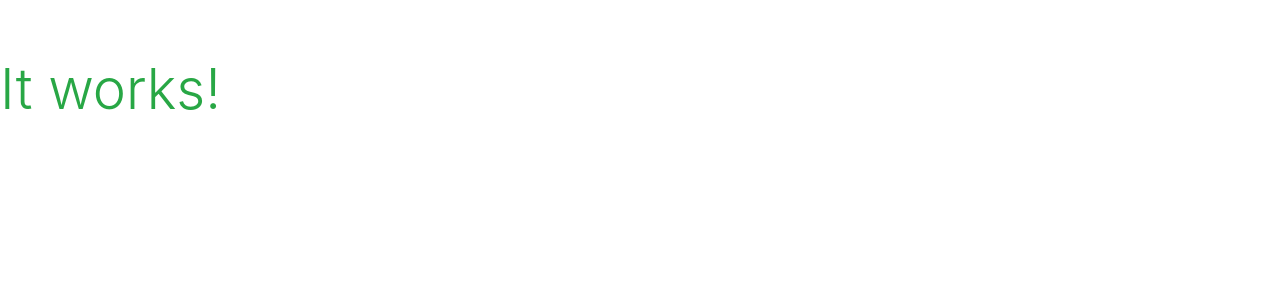
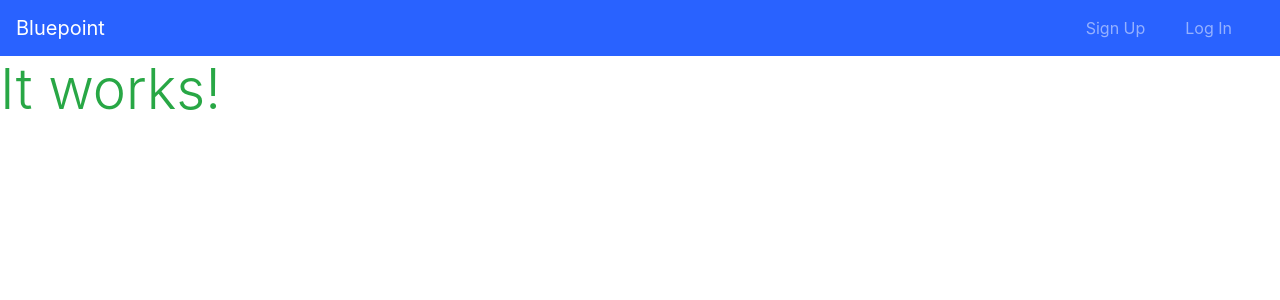
Before and after one commit to RobKnowles248/bluepoint, a Django app: page / in a window 1280 px wide. Shown: the top 300 px of the page. Run offline with Django 3.2, Linux system fonts and the light colour scheme; some libraries are stand-ins or nearby versions.

Commit message:
Add static files

```diff
--- a/bluepoint/settings.py
+++ b/bluepoint/settings.py
@@ -150,6 +150,10 @@ USE_TZ = True
 # https://docs.djangoproject.com/en/3.2/howto/static-files/
 
 STATIC_URL = '/static/'
+STATICFILES_DIRS = (os.path.join(BASE_DIR, 'static'),)
+
+MEDIA_URL = '/media/'
+MEDIA_ROOT = os.path.join(BASE_DIR, 'media')
 
 # Default primary key field type
 # https://docs.djangoproject.com/en/3.2/ref/settings/#default-auto-field
--- a/bluepoint/urls.py
+++ b/bluepoint/urls.py
@@ -15,9 +15,11 @@ Including another URLconf
 """
 from django.contrib import admin
 from django.urls import path, include
+from django.conf import settings
+from django.conf.urls.static import static
 
 urlpatterns = [
     path('admin/', admin.site.urls),
     path('accounts/', include('allauth.urls')),
     path('', include('home.urls')),
-]
+] + static(settings.MEDIA_URL, document_root=settings.MEDIA_ROOT)
--- /dev/null
+++ b/static/css/base.css
@@ -0,0 +1,7 @@
+html {
+    height: 100%;
+}
+
+.bg-blue {
+    background-color: #2962ff;
+}
--- a/templates/base.html
+++ b/templates/base.html
@@ -13,8 +13,9 @@
     {% endblock %}
 
     {% block corecss %}
-        <!-- Bootstrap CSS -->
-        <link rel="stylesheet" href="https://stackpath.bootstrapcdn.com/bootstrap/4.4.1/css/bootstrap.min.css" integrity="sha384-Vkoo8x4CGsO3+Hhxv8T/Q5PaXtkKtu6ug5TOeNV6gBiFeWPGFN9MuhOf23Q9Ifjh" crossorigin="anonymous">
+      <!-- Bootstrap CSS -->
+      <link rel="stylesheet" href="https://stackpath.bootstrapcdn.com/bootstrap/4.4.1/css/bootstrap.min.css" integrity="sha384-Vkoo8x4CGsO3+Hhxv8T/Q5PaXtkKtu6ug5TOeNV6gBiFeWPGFN9MuhOf23Q9Ifjh" crossorigin="anonymous">
+      <link rel="stylesheet" href="{% static 'css/base.css' %}">
     {% endblock %}
 
     {% block extra_css %}
@@ -33,7 +34,7 @@
   </head>
   <body>
     <header>
-      <nav class="navbar navbar-expand-md navbar-dark">
+      <nav class="navbar navbar-expand-md navbar-dark bg-blue">
         <a href="{% url 'home' %}" class="navbar-brand logo">Bluepoint</a>
 
         <button class="navbar-toggler ml-auto" type="button" data-toggle="collapse" data-target="#navbarNavDropdown" aria-controls="navbarNavDropdown" aria-expanded="false" aria-label="Toggle navigation">
```
